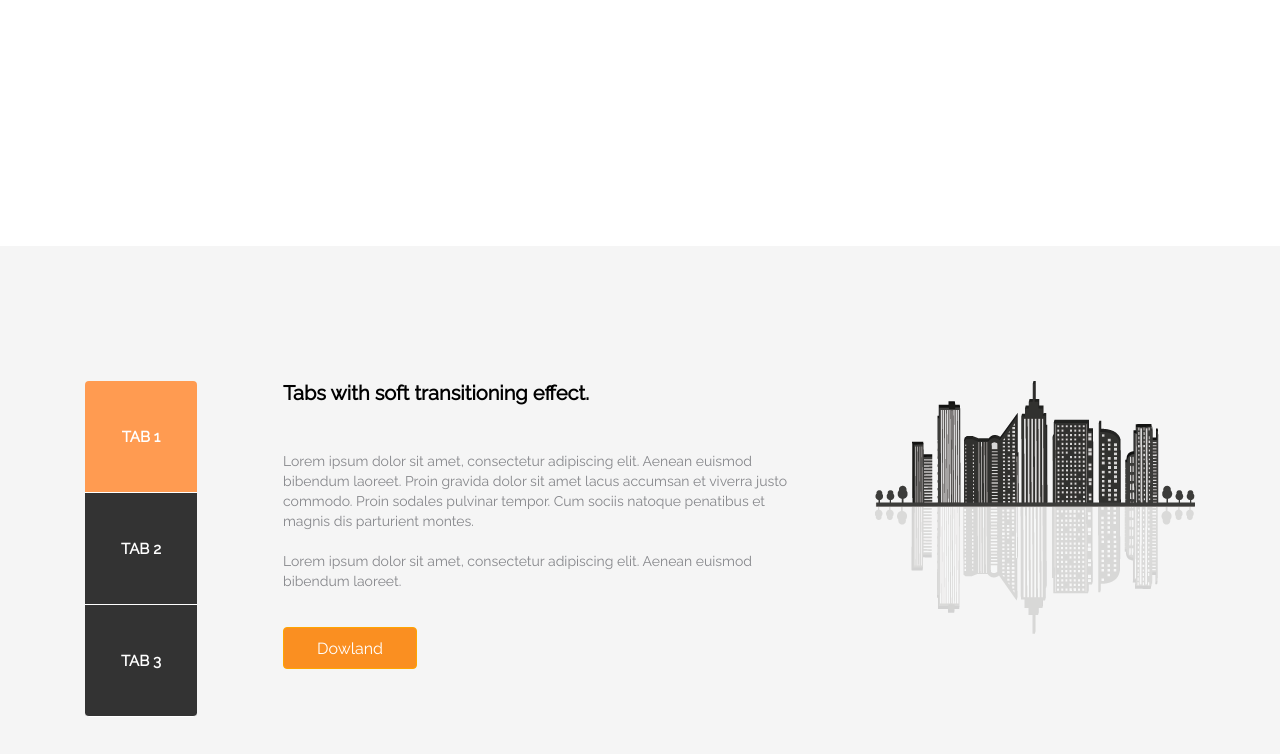
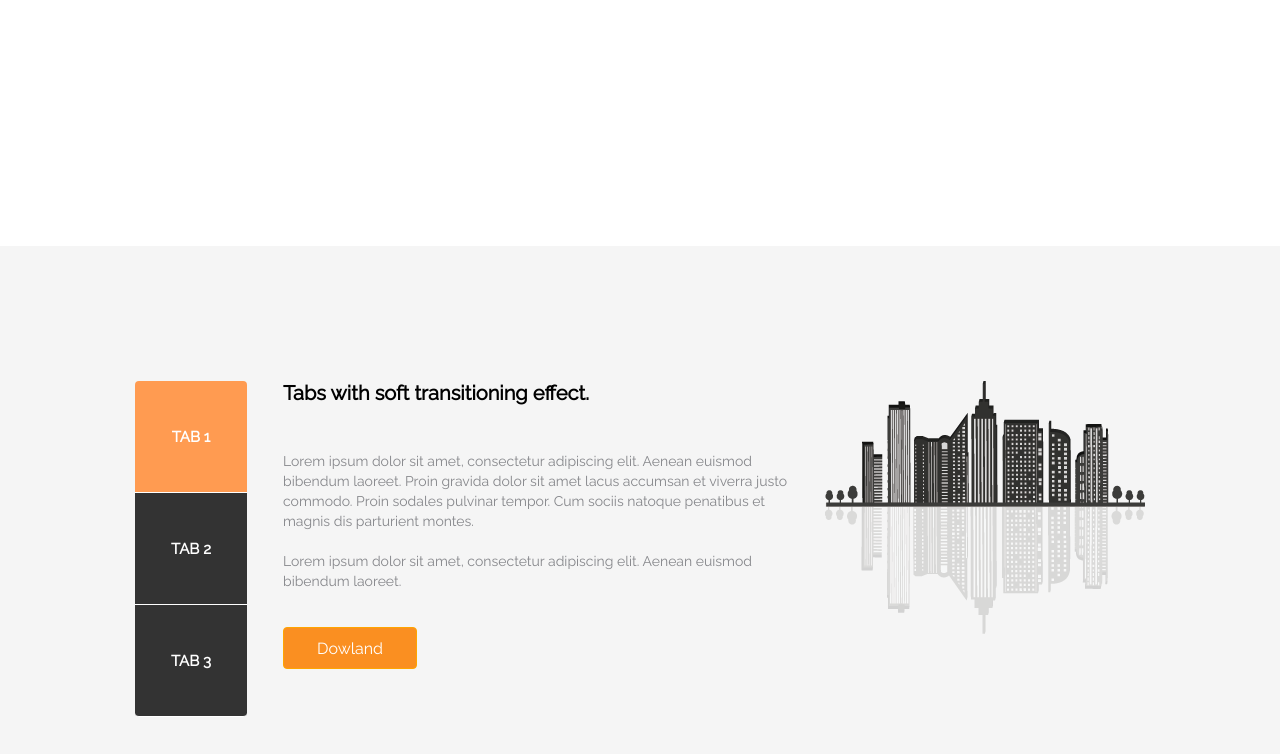
Before and after one commit to glebkrivenko/lesson-6, a plain HTML site: page lesson6/index.html in a window 1280 px wide. Shown: the part 3161-3915 px from the top of the page. Drawn offline with nearby package versions, Linux system fonts and the light colour scheme.

Commit message:
Add files via upload

```diff
--- a/lesson6/style.css
+++ b/lesson6/style.css
@@ -381,7 +381,7 @@
   font-family: "Raleway", sans-serif;
   font-style: italic;
 }
-.elit__trg:after {
+.ipsum__trg:after {
   content: "";
   position: absolute;
   bottom: 0;
@@ -410,15 +410,12 @@
   max-width: 1400px;
   height: 598px;
   background-color: #f5f5f5;
+  padding: 135px;
 }
 .soft {
   display: flex;
   justify-content: space-between;
-  width: 1110px;
   margin: 0px auto;
-}
-.tabs {
-  margin-top: 135px;
 }
 .billboard {
   display: flex;
@@ -440,9 +437,6 @@
   font-size: 15px;
   font-family: "Raleway", sans-serif;
   color: #ffffff;
-}
-.bard {
-  margin-top: 135px;
 }
 .transit {
   padding-bottom: 70px;
@@ -474,7 +468,6 @@
   cursor: pointer;
 }
 .tower {
-  margin-top: 135px;
   background: url(images/image2222.png);
   width: 320px;
   height: 253px;
```
